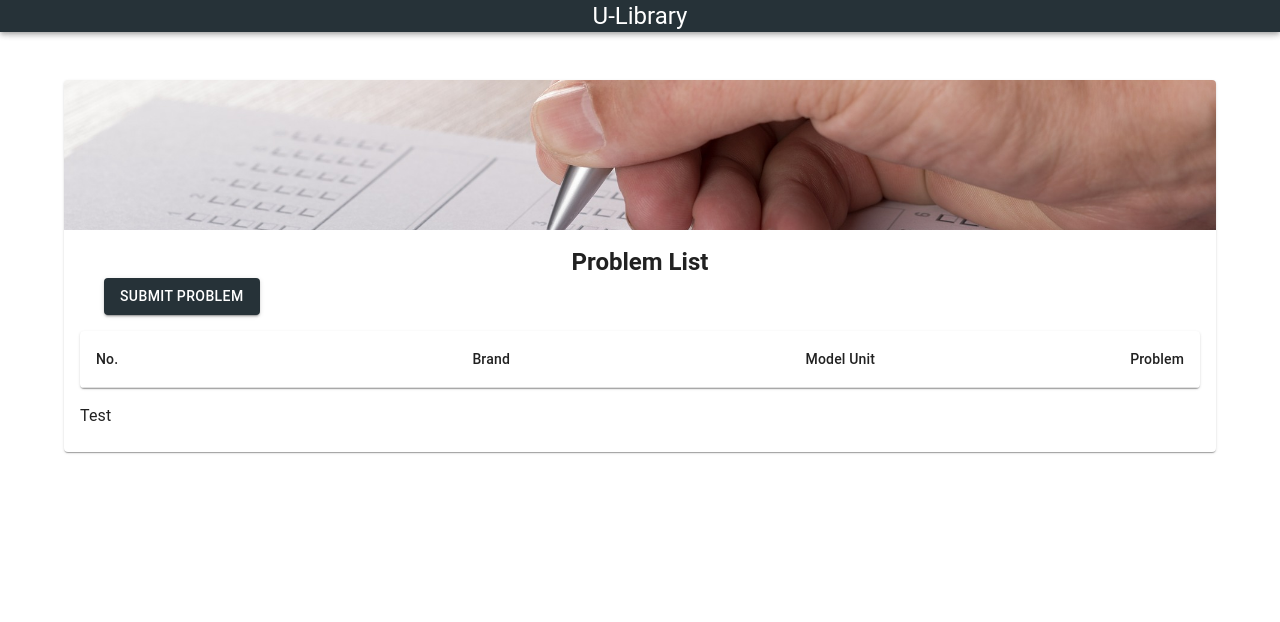
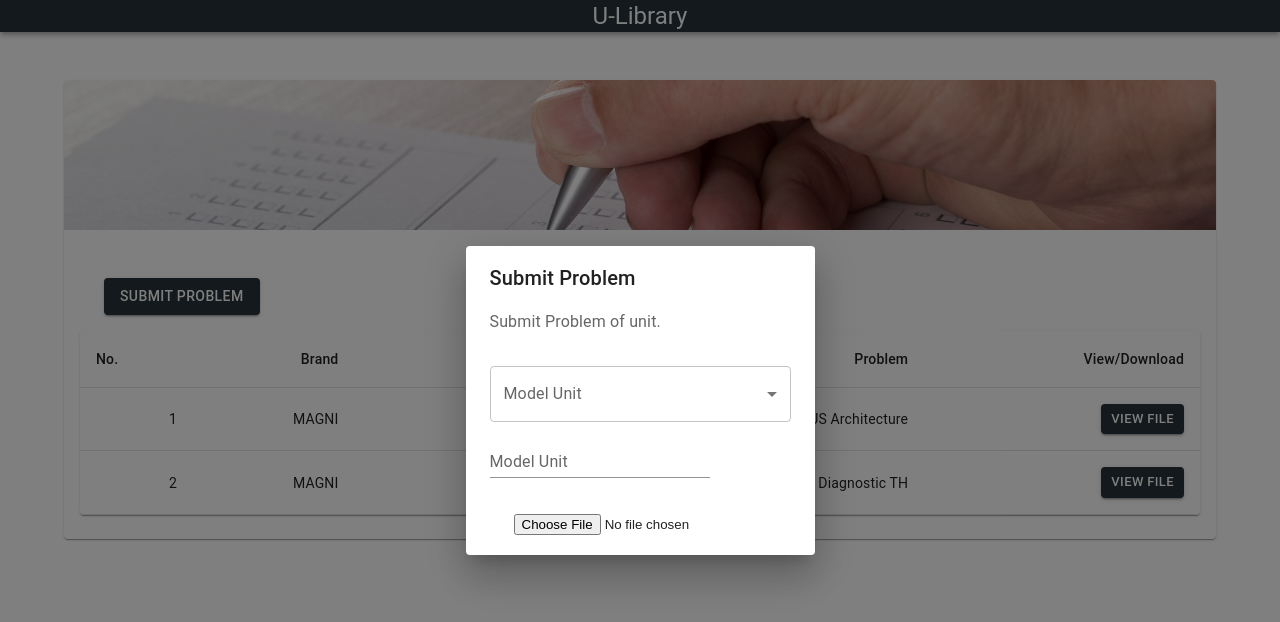
Before and after one commit to nathanniel19/u-library, a React (Create React App) app: page /problemList in a window 1280 px wide. Both pictures are taken after a click on the button "SUBMIT PROBLEM". Shown: the top 622 px of the page. Built offline with nearby package versions, Linux system fonts and the light colour scheme.

Commit message:
add problem list

```diff
--- /dev/null
+++ b/src/components/DialogUploadProblem.js
@@ -0,0 +1,68 @@
+import { React, useState } from 'react';
+import { Dialog, DialogActions, DialogContent, DialogContentText, DialogTitle, TextField } from '@mui/material';
+import { MenuItem, InputLabel, FormControl, Select} from '@mui/material';
+import { Button } from '@mui/material';
+import { Input } from '@mui/material';
+import { Container } from '@mui/material';
+
+const DialogUploadProblem = () => {
+    //Dialog
+    const [open, setOpen] = useState(false);
+    const handleClickOpen = () => {
+        setOpen(true);
+    };
+    const handleClose = () => {
+        setOpen(false);
+    };
+
+    //SetModel
+    const [model, setModel] = useState('Magni');
+    const handleChange = (e) => {
+        setModel(e.target.value);
+    }
+
+    //SetFiles
+    const [file, setFiles] = useState();
+    const handleFileChange = (e) => {
+        setFiles(e.target.files[0])
+    };
+    const handleUploadClick = () => {
+        if(!file){
+            return;
+        }
+    }
+
+  return (
+    <div>
+        <Button variant='contained' onClick={handleClickOpen}>Submit Problem</Button>
+        <Dialog open={open} onClose={handleClose}>
+            <DialogTitle>Submit Problem</DialogTitle>
+            <DialogContent>
+                <DialogContentText>Submit Problem of unit.</DialogContentText>
+                <FormControl fullWidth sx={{mt: 4}}>
+                    <InputLabel>Model Unit</InputLabel>
+                    <Select
+                        label='Model Unit'
+                        onChange={handleChange}
+                    >
+                        <MenuItem value={1}>Magni</MenuItem>
+                        <MenuItem value={2}>Yale</MenuItem>
+                    </Select>
+                </FormControl>
+                <TextField
+                    autoFocus
+                    margin='dense'
+                    label='Model Unit'
+                    variant='standard'
+                />
+                <Container sx={{mt: 4}}>
+                    <input type='file' onChange={handleFileChange} />
+                </Container>
+
+            </DialogContent>
+        </Dialog>
+    </div>
+  )
+}
+
+export default DialogUploadProblem
--- a/src/components/ProblemListPages.js
+++ b/src/components/ProblemListPages.js
@@ -1,4 +1,4 @@
-import React from 'react';
+import { React } from 'react';
 
 import { Container, Typography } from '@mui/material';
 import { Card, CardActions, CardContent, CardMedia } from '@mui/material';
@@ -7,12 +7,11 @@ import { Button } from '@mui/material';
 
 import Navbar from './Navbar';
 import ProblemTables from './ProblemTables';
+import DialogUploadProblem from './DialogUploadProblem';
 
 import Report from '../img/report.jpg';
 
-const testMessage = () => {
-  console.log('kepencet')
-}
+
 
 const ProblemListPages = () => {
   return (
@@ -29,9 +28,10 @@ const ProblemListPages = () => {
             <CardContent>
               <Typography sx={{textAlign: 'center', fontWeight: 600}} variant='h5'>Problem List</Typography>
               <Container sx={{}}>
-                <Button variant='contained' sx={{justifyItems: 'right'}} onClick={testMessage}>Submit Problem</Button>
+                <DialogUploadProblem />
               </Container>
               <ProblemTables />
+
             </CardContent>
           </Card>
 
--- a/src/components/ProblemTables.js
+++ b/src/components/ProblemTables.js
@@ -1,34 +1,26 @@
 import React from 'react';
 import { Table, TableBody, TableCell, TableContainer, TableHead, TableRow, Typography } from '@mui/material';
 import { Paper } from '@mui/material';
+import { Button } from '@mui/material';
 
 import storage from '../firebase/firebaseconfig';
 import { getStorage, ref, getDownloadURL } from "firebase/storage";
 
-
-const gsReference = ref(storage, 'UnitDocumentation/TH 5.5.pdf');
-
-const cliked = () => {
-    getDownloadURL(gsReference)
-        .then((url) => {
-
-            const xhr = new XMLHttpRequest();
-            xhr.responseType = 'blob';
-            xhr.onload = (event) => {
-              const blob = xhr.response;
-            };
-            xhr.open('GET', url);
-            xhr.send();
-        })
-        .catch((error)=>{
-            console.log('error')
-        })
-
+const downloadButtonCANBUS = () => {
+    const storageRef = ref(storage, 'gs://u-library-68864.appspot.com/ProblemList/CAN Bus Architecture TH.pdf')
+    getDownloadURL(storageRef).then((url) =>{
+        window.open(url);
+    })
 }
 
-const urlView = () => {
-    window.open('https://firebasestorage.googleapis.com/v0/b/u-library-68864.appspot.com/o/UnitDocumentation%2FTH%205.5.pdf?alt=media&token=94274884-22c2-47b9-973f-94c6415c1cde')
+const downloadDiagnosticTH = () => {
+    const storageRef = ref(storage, 'gs://u-library-68864.appspot.com/ProblemList/Diagnostic TH.pdf');
+    getDownloadURL(storageRef).then((url) => {
+        window.open(url);
+    })
 }
+
+
 
 const ProblemTables = () => {
   return (
@@ -41,14 +33,36 @@ const ProblemTables = () => {
                         <TableCell align='right'>Brand</TableCell>
                         <TableCell align='right'>Model Unit</TableCell>
                         <TableCell align='right'>Problem</TableCell>
+                        <TableCell align='right'>View/Download</TableCell>
                     </TableRow>
                 </TableHead>
                 <TableBody>
-
+                    <TableRow>
+                        <TableCell align='right'>1</TableCell>
+                        <TableCell align='right'>MAGNI</TableCell>
+                        <TableCell align='right'>TH 6.20</TableCell>
+                        <TableCell align='right'>CAN BUS Architecture</TableCell>
+                        <TableCell align='right'>
+                            <Button variant='contained' size='small' onClick={downloadButtonCANBUS}>
+                                View File
+                            </Button>
+                        </TableCell>
+                    </TableRow>
+                    <TableRow>
+                        <TableCell align='right'>2</TableCell>
+                        <TableCell align='right'>MAGNI</TableCell>
+                        <TableCell align='right'>TH 6.20</TableCell>
+                        <TableCell align='right'>Diagnostic TH</TableCell>
+                        <TableCell align='right'>
+                            <Button variant='contained' size='small' onClick={downloadDiagnosticTH}>
+                                View File
+                            </Button>
+                        </TableCell>
+                    </TableRow>
                 </TableBody>
             </Table>
         </TableContainer>
-        <Typography variant='body1' sx={{mt:2}} onClick={urlView}>Test</Typography>
+
 
     </div>
   )
```
